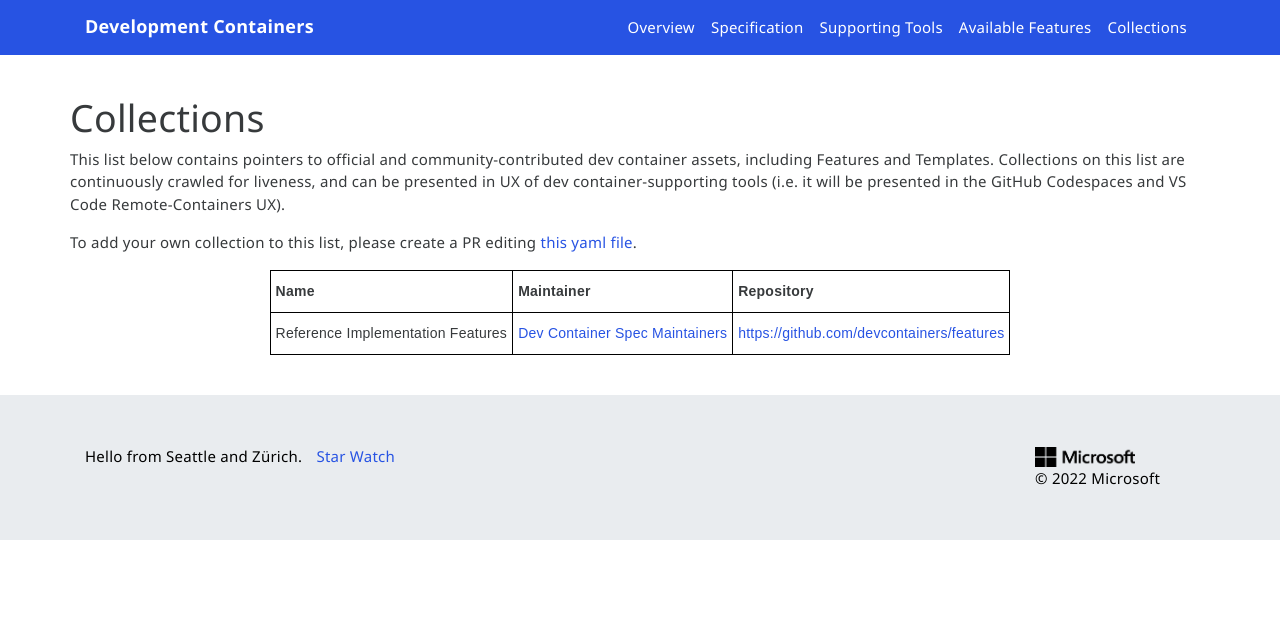
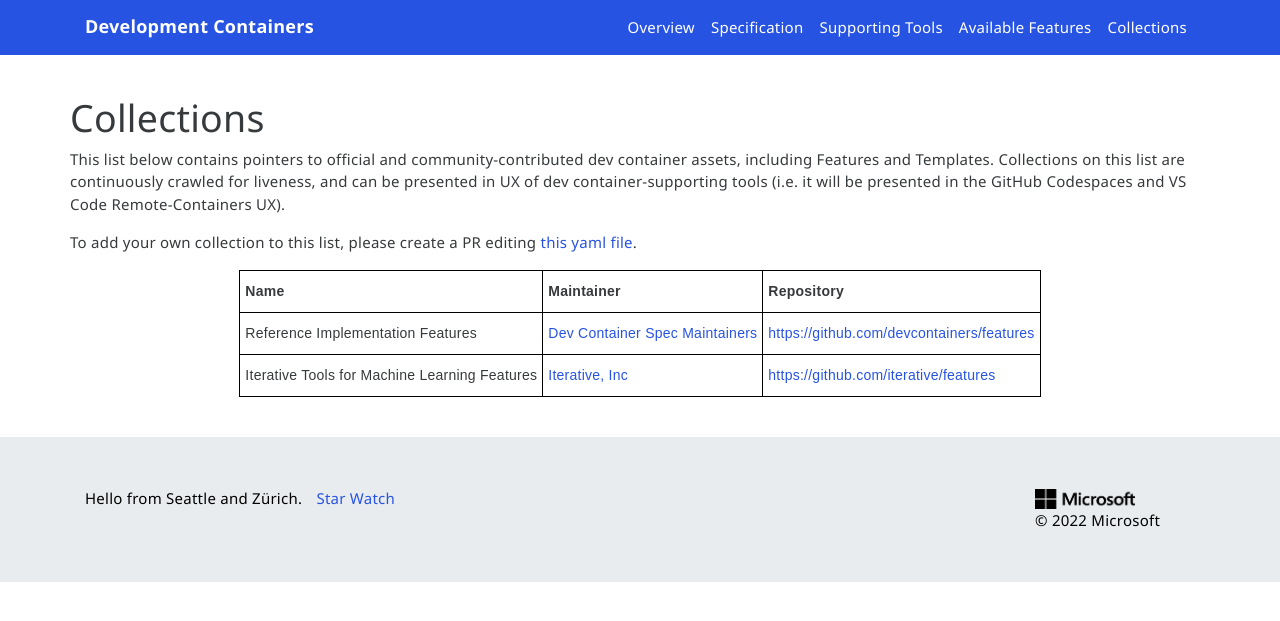
Before and after one commit to devcontainers/devcontainers.github.io, a Jekyll site: the page built from collections.html, in a window 1280 px wide. Shown: the top 621 px of the page. Built offline with Jekyll 4.4.1, drawn with Linux system fonts in a browser that asks for light colours; nearby versions of some CDN libraries; comment, search, counter and statistics services are not loaded.

Commit message:
Add Iterative ML tools feature collection

```diff
--- a/_data/collection-index.yml
+++ b/_data/collection-index.yml
@@ -3,3 +3,8 @@
   contact: https://github.com/devcontainers/features/issues
   repository: https://github.com/devcontainers/features
   ociReference: ghcr.io/devcontainers/features
+- name: Iterative Tools for Machine Learning Features
+  maintainer: Iterative, Inc
+  contact: https://github.com/iterative/features/issues
+  repository: https://github.com/iterative/features
+  ociReference: ghcr.io/iterative/features
```
